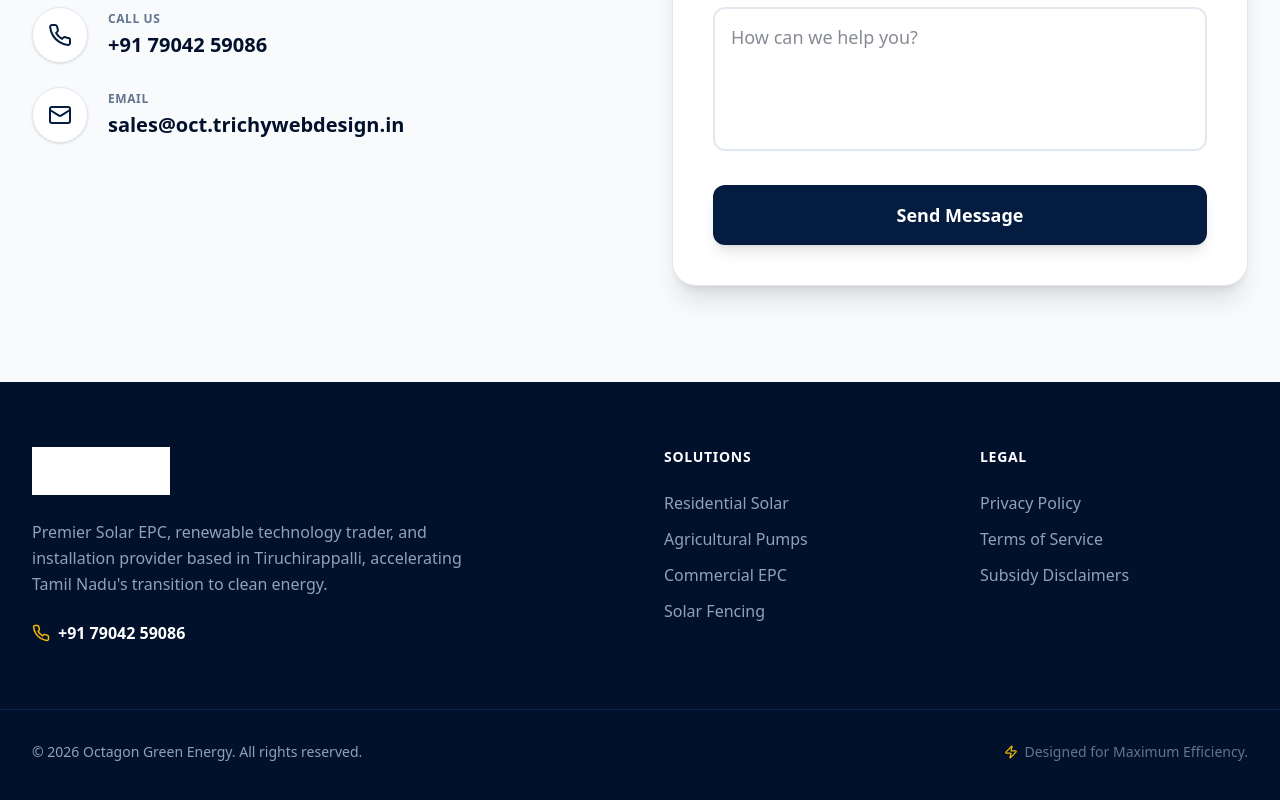
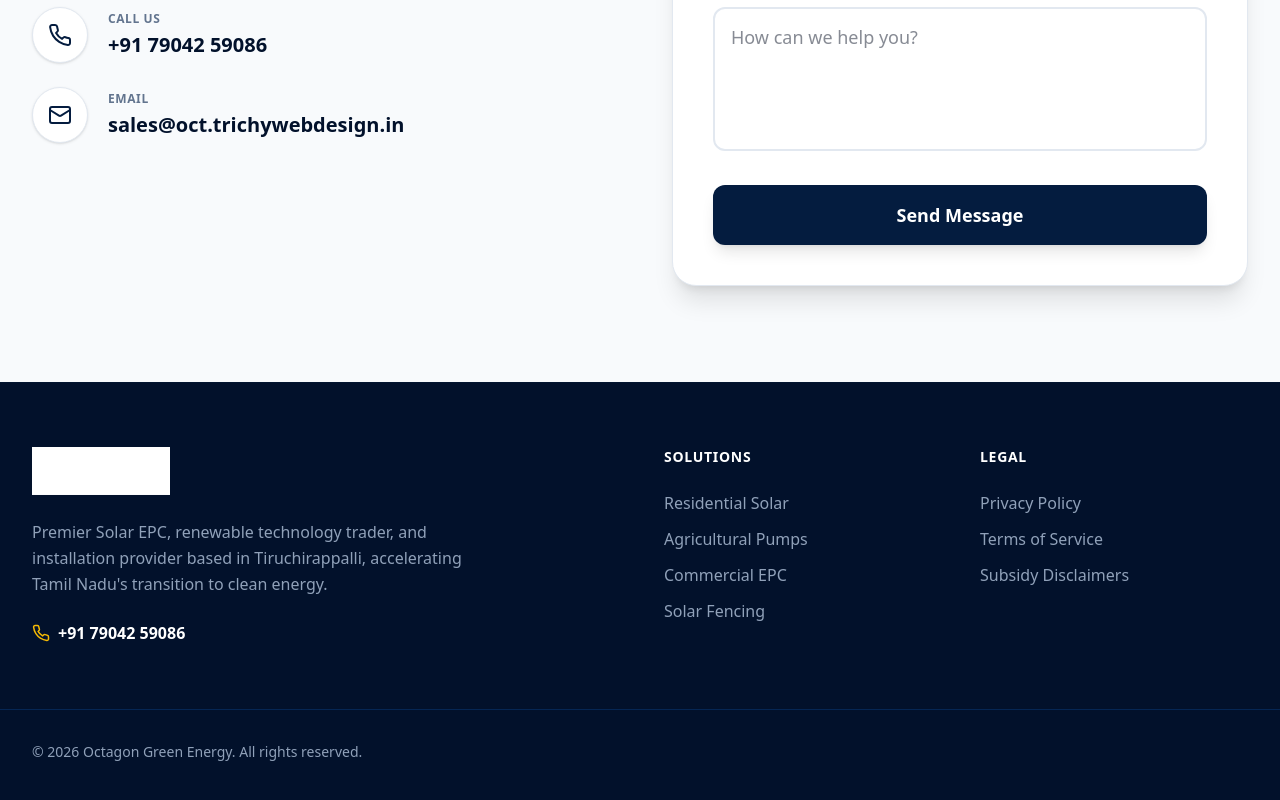
Before and after one commit to jerrymelvinj/octagon-green-energy, a React (Vite) app: page / in a window 1280 px wide. Shown: the part 5783-6583 px from the top of the page. Built offline with nearby package versions, Linux system fonts and the light colour scheme.

Commit message:
style: remove 'Designed for Maximum Efficiency' from footer

```diff
--- a/src/App.tsx
+++ b/src/App.tsx
@@ -676,7 +676,6 @@ function Footer() {
       </div>
       <div className="max-w-7xl mx-auto px-4 sm:px-6 lg:px-8 mt-16 pt-8 border-t border-[#052654] text-sm text-center md:text-left flex flex-col md:flex-row justify-between items-center font-medium">
         <p>© {new Date().getFullYear()} Octagon Green Energy. All rights reserved.</p>
-        <p className="mt-3 md:mt-0 text-slate-500 flex items-center gap-1.5"><Zap size={14} className="text-accent"/> Designed for Maximum Efficiency.</p>
       </div>
     </footer>
   );
```
